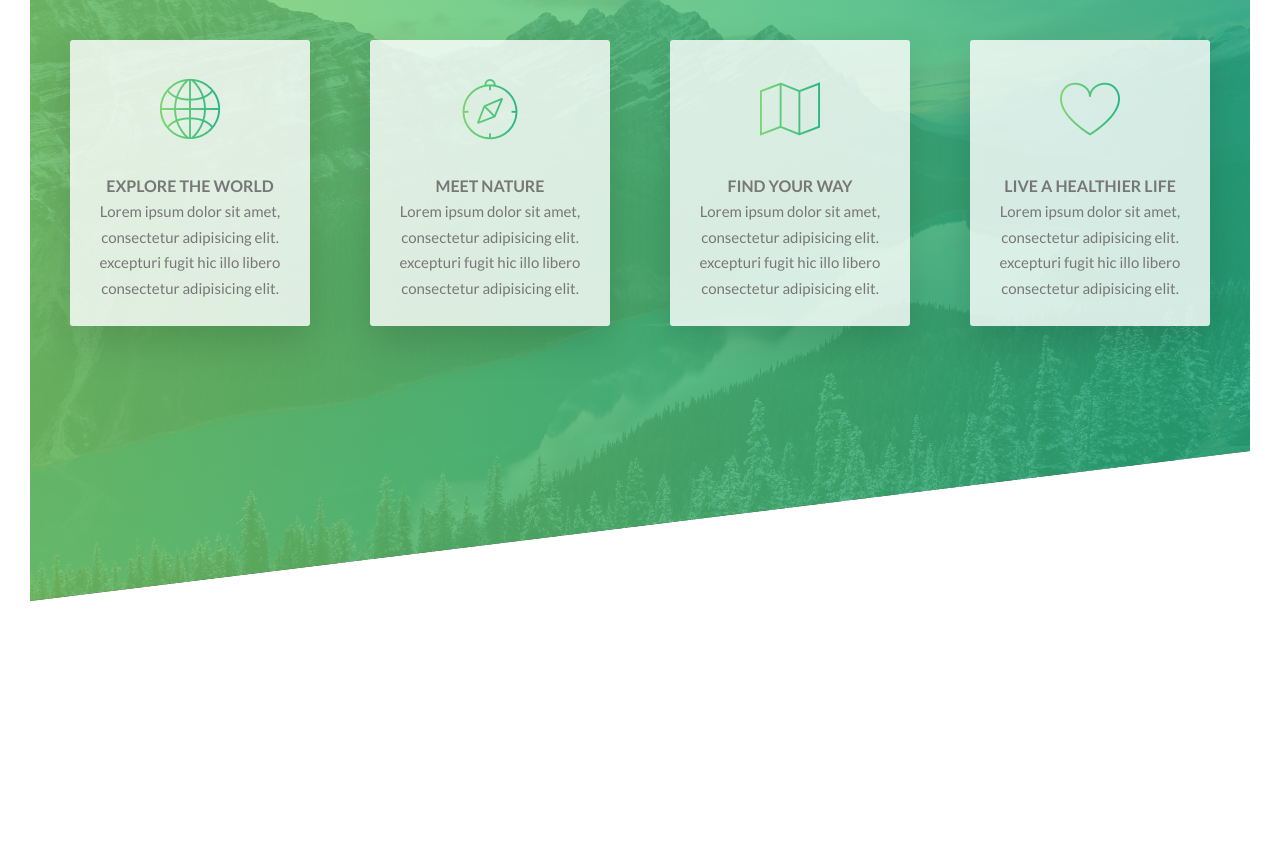
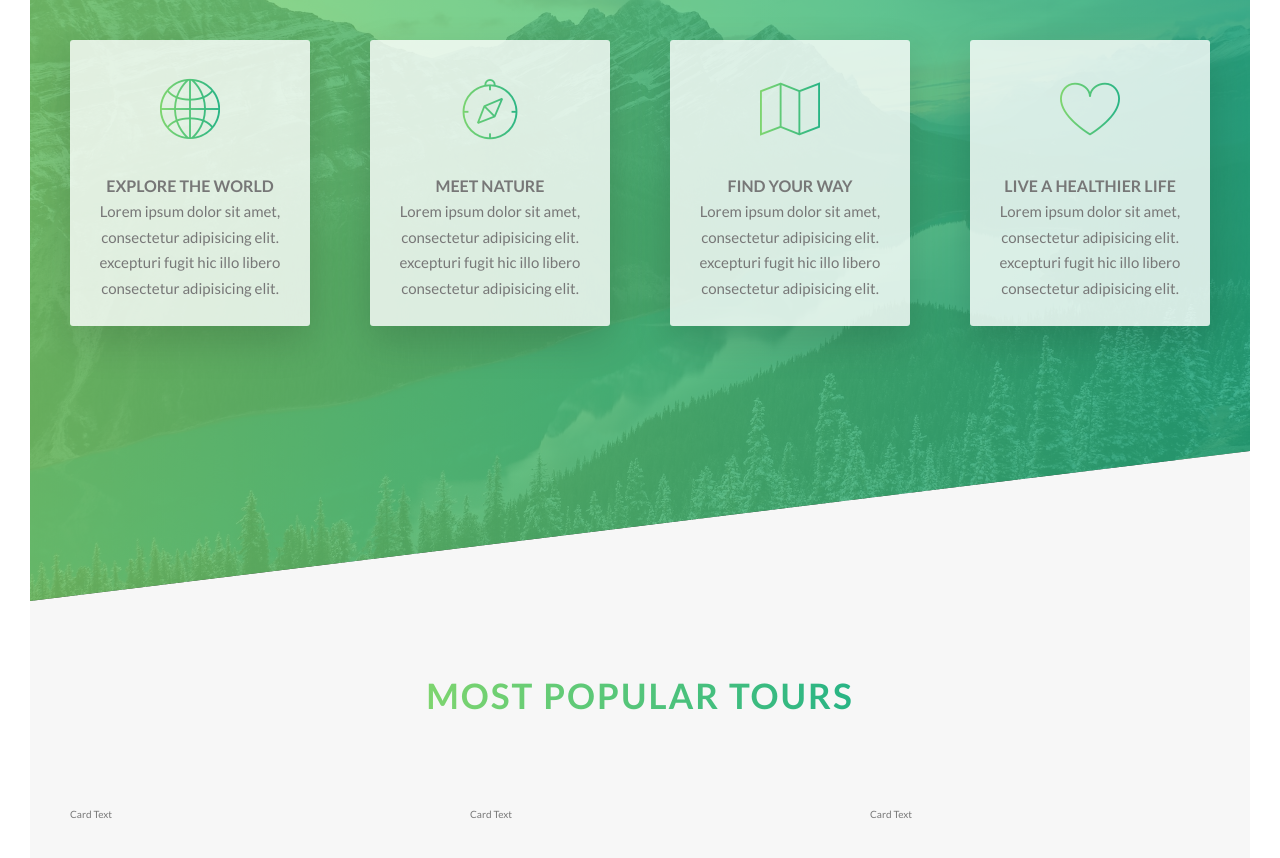
Before and after one commit to david2999999/CSS-SASS, a website: page Advanced-CSS-SASS-Udemy/Natours/index.html in a window 1280 px wide. Shown: the part 1624-2482 px from the top of the page. Before the commit the page ends 2225 px from the top, so only its background shows below. Drawn offline with Linux system fonts and the light colour scheme.

Commit message:
basic template of section tours

```diff
--- a/Advanced-CSS-SASS-Udemy/Natours/index.html
+++ b/Advanced-CSS-SASS-Udemy/Natours/index.html
@@ -117,6 +117,31 @@
                     </div>
                 </div>
             </section>
+
+            <section class="section-tours">
+                <div class="u-center-text u-margin-bottom-big">
+                    <h2 class="heading-secondary">
+                        Most Popular Tours
+                    </h2>
+                </div>
+                <div class="row">
+                    <div class="col-1-of-3">
+                        <div class="card">
+                            Card Text
+                        </div>
+                    </div>
+                    <div class="col-1-of-3">
+                        <div class="card">
+                            Card Text
+                        </div>
+                    </div>
+                    <div class="col-1-of-3">
+                        <div class="card">
+                            Card Text
+                        </div>
+                    </div>
+                </div>
+            </section>
         </main>
     </body>
 </html>
--- a/Advanced-CSS-SASS-Udemy/Natours/sass/pages/_home.scss
+++ b/Advanced-CSS-SASS-Udemy/Natours/sass/pages/_home.scss
@@ -19,3 +19,9 @@
     transform: skewY(7deg);
   }
 }
+
+.section-tours {
+  background-color: $color-grey-light-1;
+  padding: 25rem 0 50rem 0;
+  margin-top: -11rem;
+}
```
Also changed, not shown: Advanced-CSS-SASS-Udemy/Natours/css/style.css.
